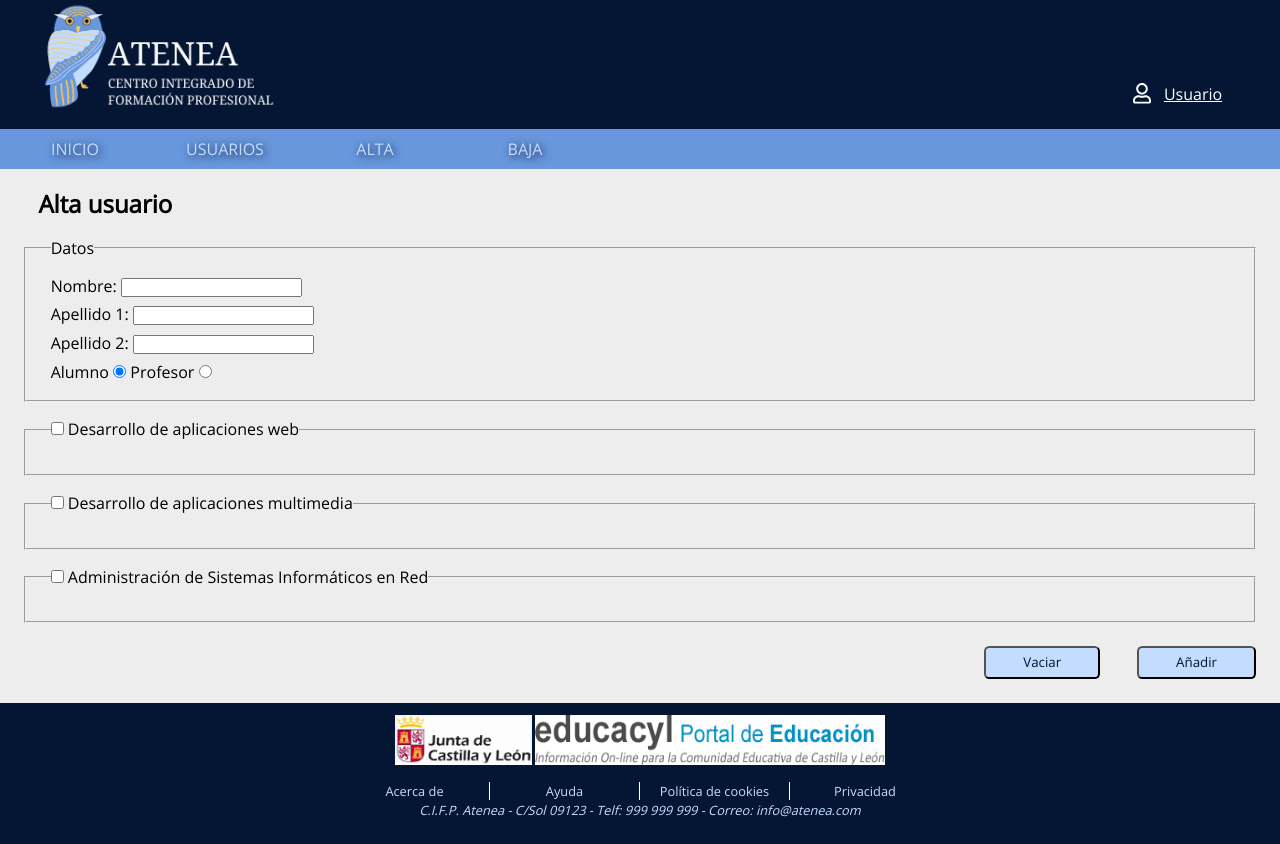
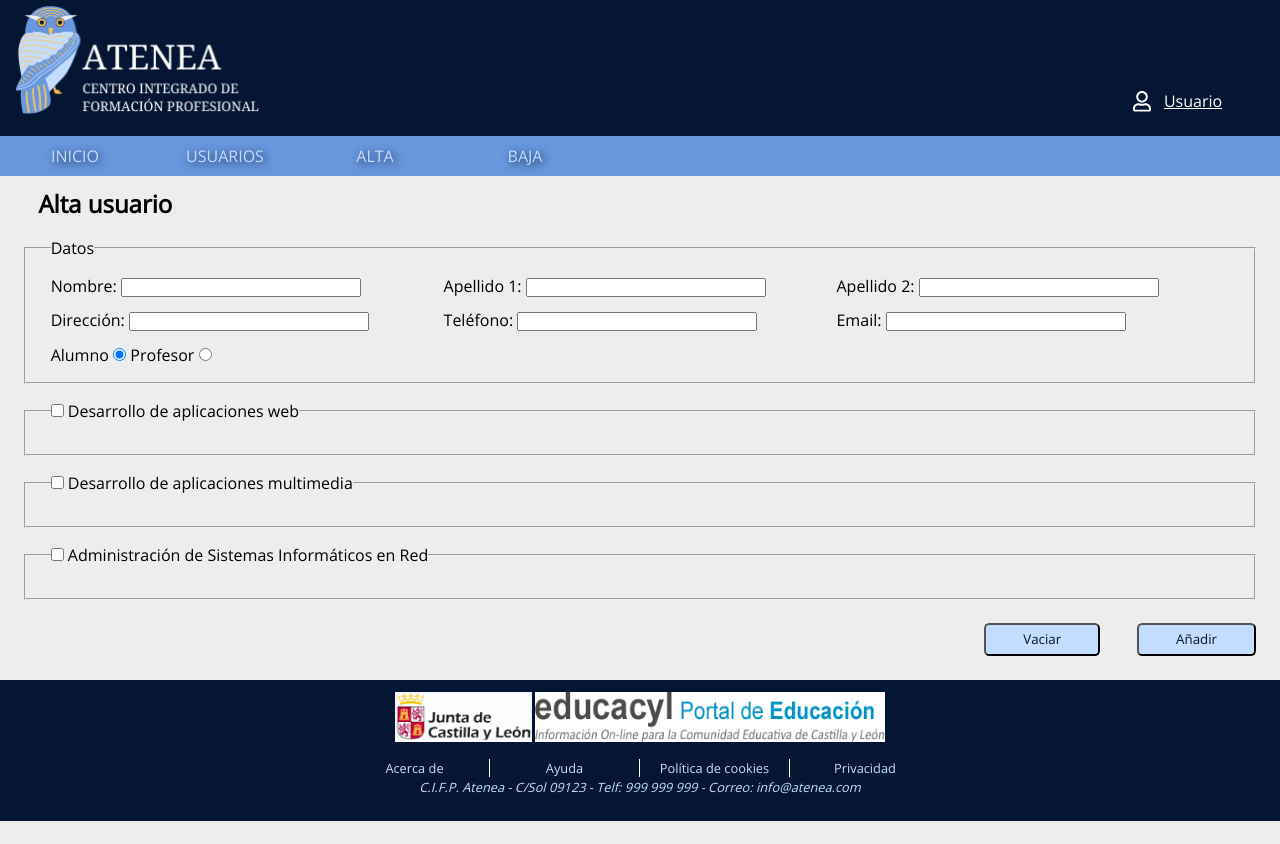
Before and after one commit to SGEDAM2/Practica4DIW, a plain HTML site: page paginas/administrador/alta.html in a window 1280 px wide. After the commit the page ends 821 px from the top, so only its background shows below. Drawn offline with Linux system fonts and the light colour scheme; files whose address does not match are found by name.

Commit message:
Enlace logo a la página de inicio correspondiente

```diff
--- a/customElements/headerAdministrador.js
+++ b/customElements/headerAdministrador.js
@@ -20,14 +20,14 @@ class HeaderAdmin extends HTMLElement {
                 </path>
             </svg></a>
         <!--Logo-->
-        <img src="../../imagenes/logo.png" alt="C.I.F.P Atenea"
+        <a id="logo" href="administrador.html"> <img src="../../imagenes/logo.png" alt="C.I.F.P Atenea"
         onError="this.onerror=null;
         if (this.src != '../../imagenes/logo.png') {
             this.src='../imagenes/logo.png';
         }
         if (this.src != '../imagenes/logo.png') {
             this.src='imagenes/logo.png';
-        }">
+        }"></img></a>
         <!--Nombre usuario-->
         <a id=btt_usuario>
             <svg aria-hidden="true" focusable="false" data-prefix="far" data-icon="user"
--- a/estilos/header.css
+++ b/estilos/header.css
@@ -77,7 +77,7 @@ header li a:focus {
 
 /*Movil*/
 /*Acceso pasa al menú*/
-header img~a {
+#btt_acceso, #btt_usuario {
     display: none;
 }
 
@@ -100,18 +100,20 @@ header nav {
     display: none;
 }
 
+#logo{
+    height: 100%;
+}
+
 /*Escritorio*/
 @media screen and (min-width:576px) {
     header {
         justify-content: space-between;
         height: 150px;
     }
-
     /*Logo*/
-    header img {
-        height: 75%;
+    #logo{
+        height: 80%;
     }
-
     /*Acceso*/
     header #btt_acceso {
         /*Posición*/
--- a/paginas/administrador/alta.html
+++ b/paginas/administrador/alta.html
@@ -27,14 +27,12 @@
             display: flex;
             flex-direction: column;
         }
+
         /*Padding en los fieldset menos en los botones*/
-        form fieldset:not(:last-of-type){
+        form fieldset:not(:last-of-type) {
             padding: 1em 5%;
         }
-        /*TextBox del fieldset datos*/
-        form input{
-            margin-bottom: 0.5em;
-        }
+
         /*Módulos de cada ciclo*/
         form fieldset fieldset {
             /*Borde*/
@@ -43,12 +41,14 @@
             display: grid;
             grid-template-columns: 1fr;
         }
+
         /*Margen entre ciclos*/
-        form fieldset:not(:first-of-type){
-            margin-top: 1em ;
+        form fieldset:not(:first-of-type) {
+            margin-top: 1em;
         }
+
         /*Botones vaciar y añadir*/
-        form #botones{
+        form #botones {
             /*Borde*/
             border: hidden;
             /*Posicion elementos*/
@@ -57,16 +57,47 @@
             justify-content: flex-end;
         }
 
+        /*Distribución campos del fieldset datos*/
+        form div:not(:last-of-type) {
+            display: grid;
+            grid-template-columns: 1fr;
+            grid-template-rows: repeat(3, 1fr);
+        }
+        form div:not(:last-of-type) label {
+            margin: 0 3% 0.8em 0;
+        }
+        form div:not(:last-of-type) span {
+            display: inline-block;
+            width: 30%;
+            min-width: 80px;
+        }
+        form div:not(:last-of-type) input{
+            display: inline-block;
+            width: 60%;
+            min-width: 240px;
+        }
+
         /*Escritorio*/
         @media screen and (min-width: 576px) {
+
             /*Módulos de cada ciclo*/
             form fieldset fieldset {
                 grid-template-columns: 1fr 1fr 1fr;
             }
+
             /*Padding en los fieldset menos en los botones*/
-            form fieldset:not(:last-of-type){
-            padding: 1em 2%;
-        }
+            form fieldset:not(:last-of-type) {
+                padding: 1em 2%;
+            }
+            /*Distribución campos del fieldset datos*/
+            form div:not(:last-of-type) {
+                display: grid;
+                grid-template-columns: repeat(3, 1fr);
+                grid-template-rows: 1fr;
+            }
+            form div:not(:last-of-type) span {
+                display: inline;
+            }
         }
     </style>
 </head>
@@ -78,12 +109,17 @@
         <form method="post">
             <fieldset>
                 <legend>Datos</legend>
-                <div><label for="nombre">Nombre:</label>
-                    <input type="text" name="nombre" id="nombre" required></div>
-                <div><label for="apellido1">Apellido 1:</label>
-                    <input type="text" name="apellido1" id="apellido1"></div>
-                <div><label for="apellido2">Apellido 2:</label>
-                    <input type="text" name="apellido2" id="apellido2"></div>
+                <div>
+                    <label for="nombre"><span>Nombre:</span> <input type="text" name="nombre" id="nombre" required> </label>
+                    <label for="apellido1"><span>Apellido 1:</span> <input type="text" name="apellido1" id="apellido1"></label>
+                    <label for="apellido2"><span>Apellido 2:</span> <input type="text" name="apellido2" id="apellido2"></label>
+                </div>
+                <div>
+                    <label for="direccion"><span>Dirección:</span> <input type="text" name="direccion" id="direccion"></label>
+                    <label for="telefono"><span>Teléfono:</span> <input type="tel" name="telefono" id="telefono"></label>
+                    <label for="email"><span>Email:</span> <input type="email" name="email" id="email"></label>
+
+                </div>
                 <div><label for="alumno"> Alumno</label>
                     <input type="radio" name="tipo" id="alumno" value="alumno" checked>
                     <label for="profesor">Profesor</label>
@@ -122,8 +158,10 @@
                     <label><input type="checkbox" name="dam" value="dam-fol"> Formación y orientación laboral</label>
                     <label><input type="checkbox" name="dam" value="dam-ad"> Acceso a datos</label>
                     <label><input type="checkbox" name="dam" value="dam-di"> Desarrollo de interfaces</label>
-                    <label><input type="checkbox" name="dam" value="dam-psp"> Programación de servicios y procesos</label>
-                    <label><input type="checkbox" name="dam" value="dam-pmm"> Programación multimedia y dispositivos móviles</label>
+                    <label><input type="checkbox" name="dam" value="dam-psp"> Programación de servicios y
+                        procesos</label>
+                    <label><input type="checkbox" name="dam" value="dam-pmm"> Programación multimedia y dispositivos
+                        móviles</label>
                     <label><input type="checkbox" name="dam" value="dam-sge"> Sistemas de gestión empresarial</label>
                     <label><input type="checkbox" name="dam" value="dam-eie"> Empresa e iniciativa emprendedora</label>
                 </fieldset>
@@ -134,18 +172,24 @@
                         Administración de Sistemas Informáticos en Red</label>
                 </legend>
                 <fieldset id="fs-asir" class="fs">
-                    <label><input type="checkbox" name="asir" value="asir-iso"> Implantación de Sistemas Operativos</label>
-                    <label><input type="checkbox" name="asir" value="asir-par"> Planificación y Administrador de Redes</label>
+                    <label><input type="checkbox" name="asir" value="asir-iso"> Implantación de Sistemas
+                        Operativos</label>
+                    <label><input type="checkbox" name="asir" value="asir-par"> Planificación y Administrador de
+                        Redes</label>
                     <label><input type="checkbox" name="asir" value="asir-fh"> Fundamentos de Hardware</label>
                     <label><input type="checkbox" name="asir" value="asir-gbd"> Gestión de Bases de Datos</label>
-                    <label><input type="checkbox" name="asir" value="asir-lm"> Lenguajes de Marcas y Sistemas de Gestión de Información</label>
+                    <label><input type="checkbox" name="asir" value="asir-lm"> Lenguajes de Marcas y Sistemas de Gestión
+                        de Información</label>
                     <label><input type="checkbox" name="asir" value="asir-fol"> Formación y orientación laboral</label>
-                    <label><input type="checkbox" name="asir" value="asir-aso"> Administración de Sistemas Operativos</label>
+                    <label><input type="checkbox" name="asir" value="asir-aso"> Administración de Sistemas
+                        Operativos</label>
                     <label><input type="checkbox" name="asir" value="asir-sri"> Servicios de Red e Internet</label>
                     <label><input type="checkbox" name="asir" value="asir-iaw"> Implantación de Aplicaciones Web</label>
-                    <label><input type="checkbox" name="asir" value="asir-asgbd"> Administración de Sistemas Gestores de Bases de Datos</label>
+                    <label><input type="checkbox" name="asir" value="asir-asgbd"> Administración de Sistemas Gestores de
+                        Bases de Datos</label>
                     <label><input type="checkbox" name="asir" value="asir-sad"> Seguridad y Alta Disponibilidad</label>
-                    <label><input type="checkbox" name="asir" value="asir-eie"> Empresa e iniciativa emprendedora</label>
+                    <label><input type="checkbox" name="asir" value="asir-eie"> Empresa e iniciativa
+                        emprendedora</label>
                 </fieldset>
             </fieldset>
             <fieldset id="botones">
```
Also changed, not shown: Inicio.html (+1 -1 lines).
